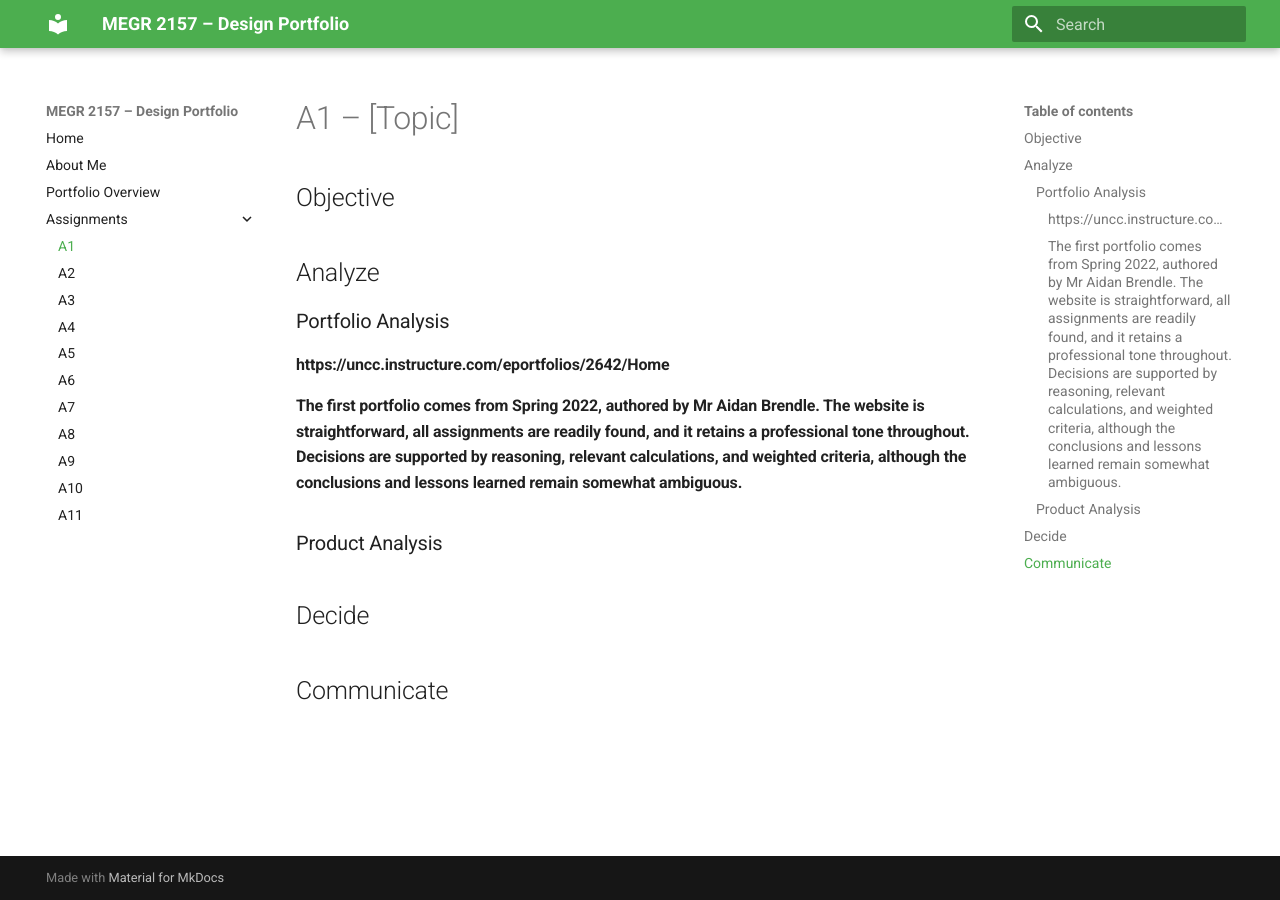
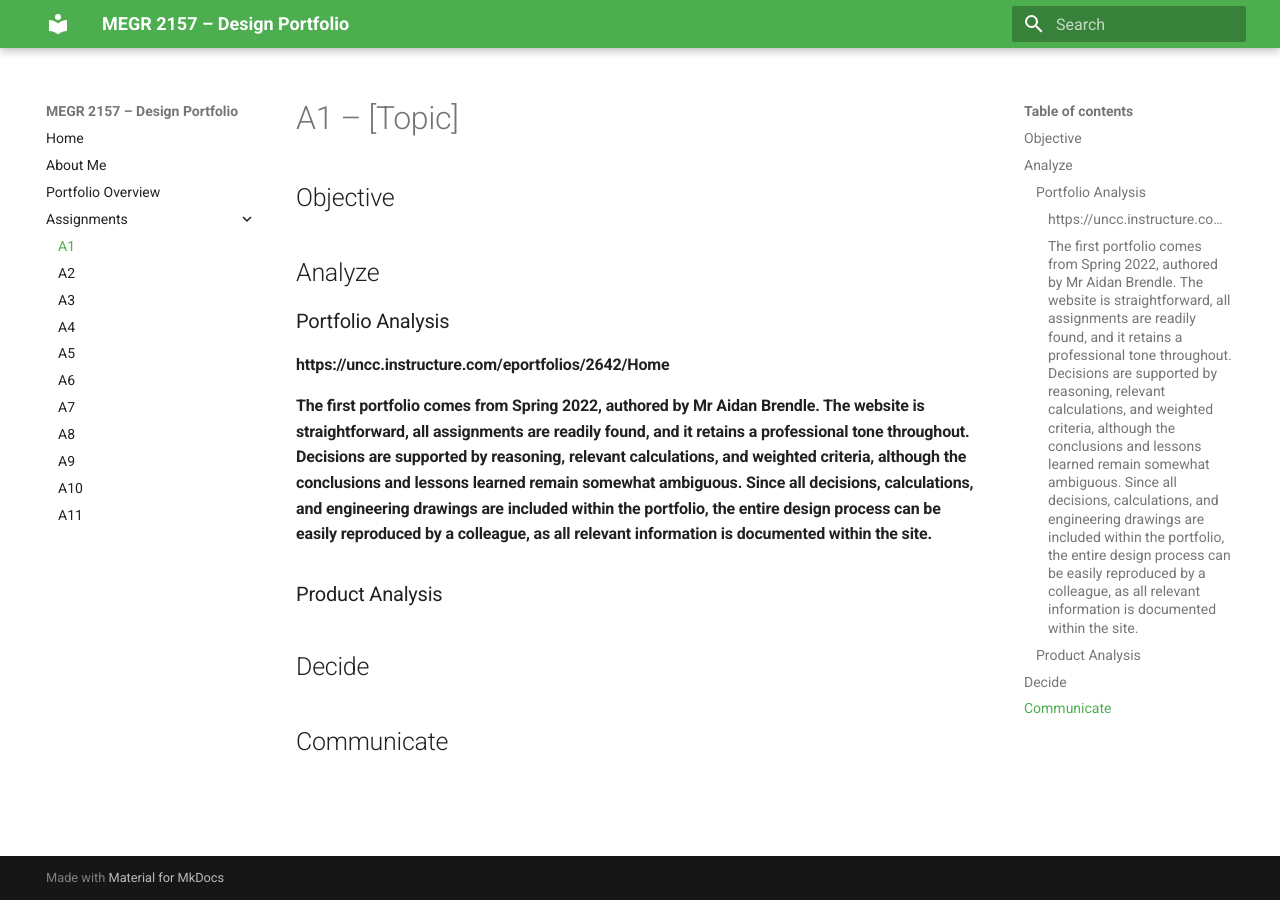
Before and after one commit to CadlesCelica/megr2157-portfolio, an MkDocs documentation site: the page built from docs/assignments/A01/index.md, in a window 1280 px wide. Built offline with MkDocs 1.6.1 and Material for MkDocs 9.7.7, drawn with Linux system fonts in a browser that asks for light colours.

Commit message:
Update index.md

```diff
--- a/docs/assignments/A01/index.md
+++ b/docs/assignments/A01/index.md
@@ -8,7 +8,7 @@
 ### Portfolio Analysis
 
 #### https://uncc.instructure.com/eportfolios/2642/Home
-#### The first portfolio comes from Spring 2022, authored by Mr Aidan Brendle. The website is straightforward, all assignments are readily found, and it retains a professional tone throughout. Decisions are supported by reasoning, relevant calculations, and weighted criteria, although the conclusions and lessons learned remain somewhat ambiguous.
+#### The first portfolio comes from Spring 2022, authored by Mr Aidan Brendle. The website is straightforward, all assignments are readily found, and it retains a professional tone throughout. Decisions are supported by reasoning, relevant calculations, and weighted criteria, although the conclusions and lessons learned remain somewhat ambiguous. Since all decisions, calculations, and engineering drawings are included within the portfolio, the entire design process can be easily reproduced by a colleague, as all relevant information is documented within the site.
 
 ### Product Analysis
 
```
